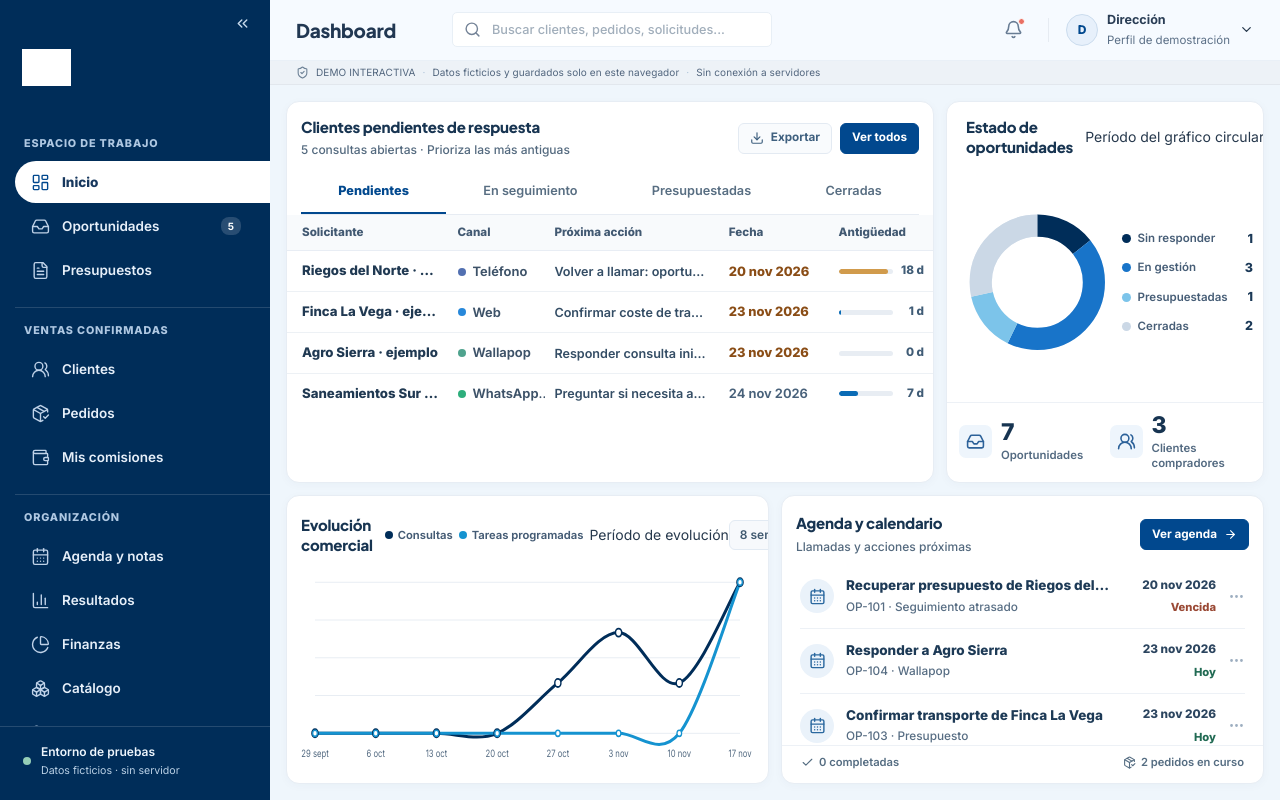
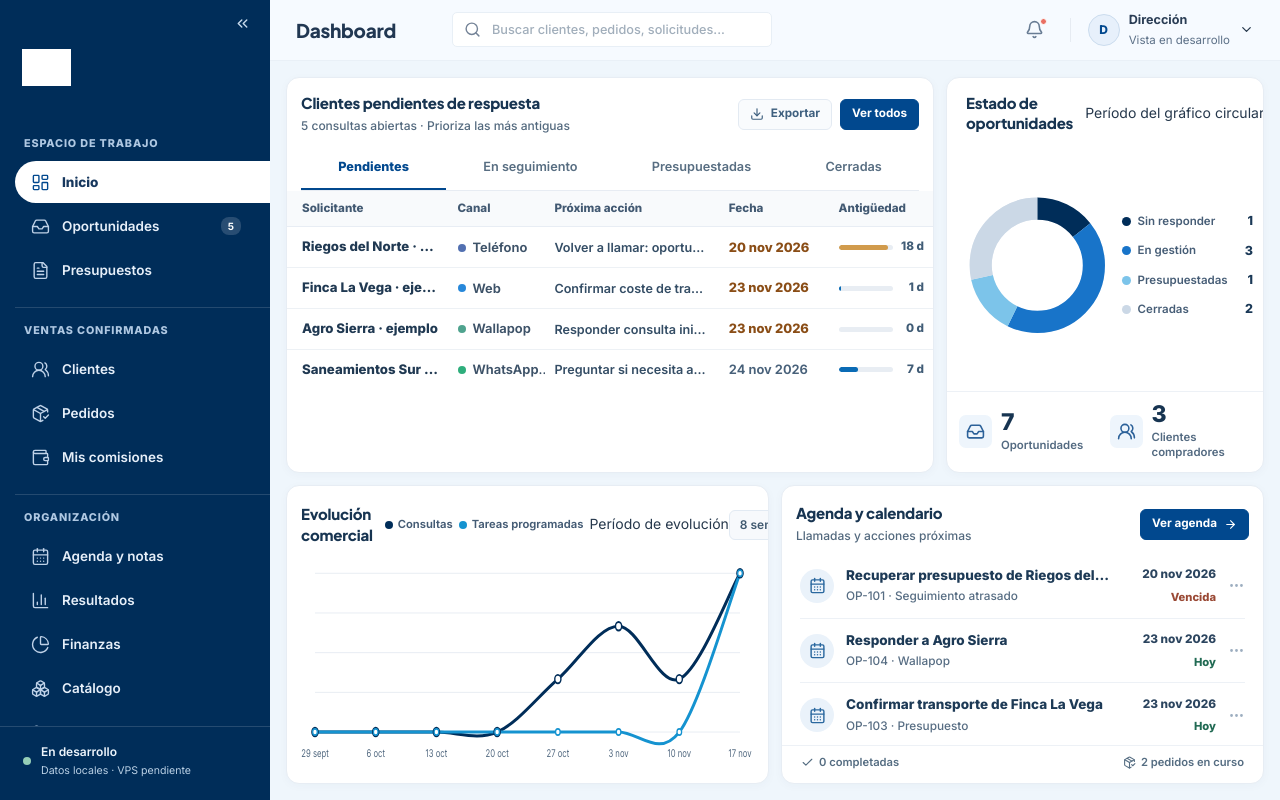
Before and after one commit to juanjogamero/depofibra-crm, a React (Vite) app: page / in a window 1280 px wide. Built offline with nearby package versions, Linux system fonts and the light colour scheme; grey boxes are pictures that could not be loaded.

Commit message:
ui(shell): remove demo ribbon, preserve truthful local-development status in sidebar

```diff
--- a/src/App.tsx
+++ b/src/App.tsx
@@ -3,7 +3,7 @@ import { NavLink, useLocation, useNavigate } from 'react-router-dom';
 import {
   LayoutDashboard, Inbox, FileText, UsersRound, PackageCheck, Wallet,
   CalendarDays, BarChart3, ChartPie, Boxes, Settings2, Search, Bell,
-  ChevronDown, Menu, X, ArrowRight, Plus, Factory, ShieldCheck,
+  ChevronDown, Menu, X, ArrowRight, Plus, Factory,
   Command, HelpCircle, CheckCheck, BellRing, ChevronsLeft, ChevronsRight
 } from 'lucide-react';
 import { useCrm } from './store';
@@ -102,7 +102,7 @@ function Sidebar({ mobileOpen, onClose, collapsed, onToggle }: { mobileOpen: boo
         </div>)}
       </div>
       <div className="sidebar-bottom">
-        <div className="sidebar-note"><span className="status-light"/><div><strong>Entorno de pruebas</strong><small>Datos ficticios · sin servidor</small></div></div>
+        <div className="sidebar-note"><span className="status-light"/><div><strong>En desarrollo</strong><small>Datos locales · VPS pendiente</small></div></div>
 
       </div>
     </aside>
@@ -146,7 +146,7 @@ function Header({ onMenu }: { onMenu: () => void }) {
           <div className="dropdown-title">Resultados de búsqueda</div>
           {results.length ? results.map(r=><button key={r.to} onClick={()=>{navigate(r.to);setSearchOpen(false);setQ('')}} className="search-result">
             <span className="search-result-icon"><Search size={15}/></span><span><b>{r.name}</b><small>{r.type} · {r.sub}</small></span><ArrowRight size={15}/>
-          </button>) : <p className="dropdown-empty">No hay resultados en los datos de demostración.</p>}
+          </button>) : <p className="dropdown-empty">No hay resultados.</p>}
         </div>}
       </div>
       <div className="notice-wrapper">
@@ -158,8 +158,8 @@ function Header({ onMenu }: { onMenu: () => void }) {
         </div>}
       </div>
       <span className="topbar-divider"/>
-      <div className="profile-menu"><span className={'avatar '+(role==='fabrica'?'avatar-factory':'')}>{role==='fabrica'?'F':'D'}</span><div className="profile-copy"><strong>{role==='fabrica'?'Oficina de Fábrica':'Dirección'}</strong><small>Perfil de demostración</small></div><ChevronDown size={15}/>
-        <select aria-label="Cambiar perfil de demostración" value={role} onChange={e=>{setRole(e.target.value as 'direccion'|'fabrica');navigate(e.target.value==='fabrica'?'/fabrica':'/')}}><option value="direccion">Dirección</option><option value="fabrica">Oficina de Fábrica</option></select>
+      <div className="profile-menu"><span className={'avatar '+(role==='fabrica'?'avatar-factory':'')}>{role==='fabrica'?'F':'D'}</span><div className="profile-copy"><strong>{role==='fabrica'?'Oficina de Fábrica':'Dirección'}</strong><small>Vista en desarrollo</small></div><ChevronDown size={15}/>
+        <select aria-label="Cambiar vista de perfil (simulada)" value={role} onChange={e=>{setRole(e.target.value as 'direccion'|'fabrica');navigate(e.target.value==='fabrica'?'/fabrica':'/')}}><option value="direccion">Dirección</option><option value="fabrica">Oficina de Fábrica</option></select>
       </div>
     </div>
   </header>;
@@ -189,10 +189,9 @@ export default function App() {
     <Sidebar mobileOpen={open} onClose={()=>setOpen(false)} collapsed={collapsed} onToggle={()=>setCollapsed(x=>!x)}/>
     <div className="app-body">
       <Header onMenu={()=>setOpen(true)}/>
-      <div className="demo-ribbon"><ShieldCheck size={13}/> DEMO INTERACTIVA <span>·</span> Datos ficticios y guardados solo en este navegador <span>·</span> {role==='fabrica'?'Perfil Fábrica simulado':'Sin conexión a servidores'}</div>
       <main className="app-main" id="main-content"><AppRoutes/></main>
     </div>
     <BottomBar/>
-    <div className="help-chip" title="Prototipo funcional sin backend"><HelpCircle size={16}/></div>
+    <div className="help-chip" title="Interfaz en desarrollo · conexión al VPS pendiente"><HelpCircle size={16}/></div>
   </div>;
 }
```
